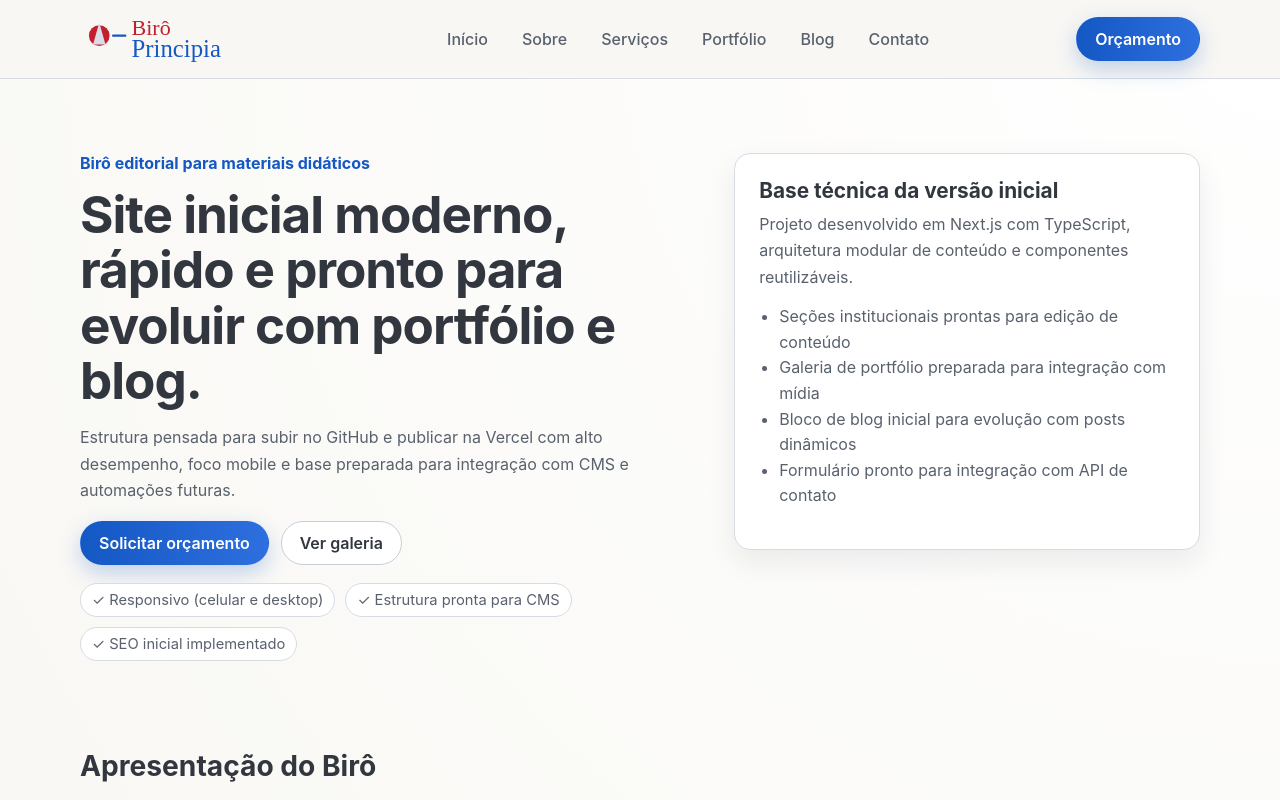
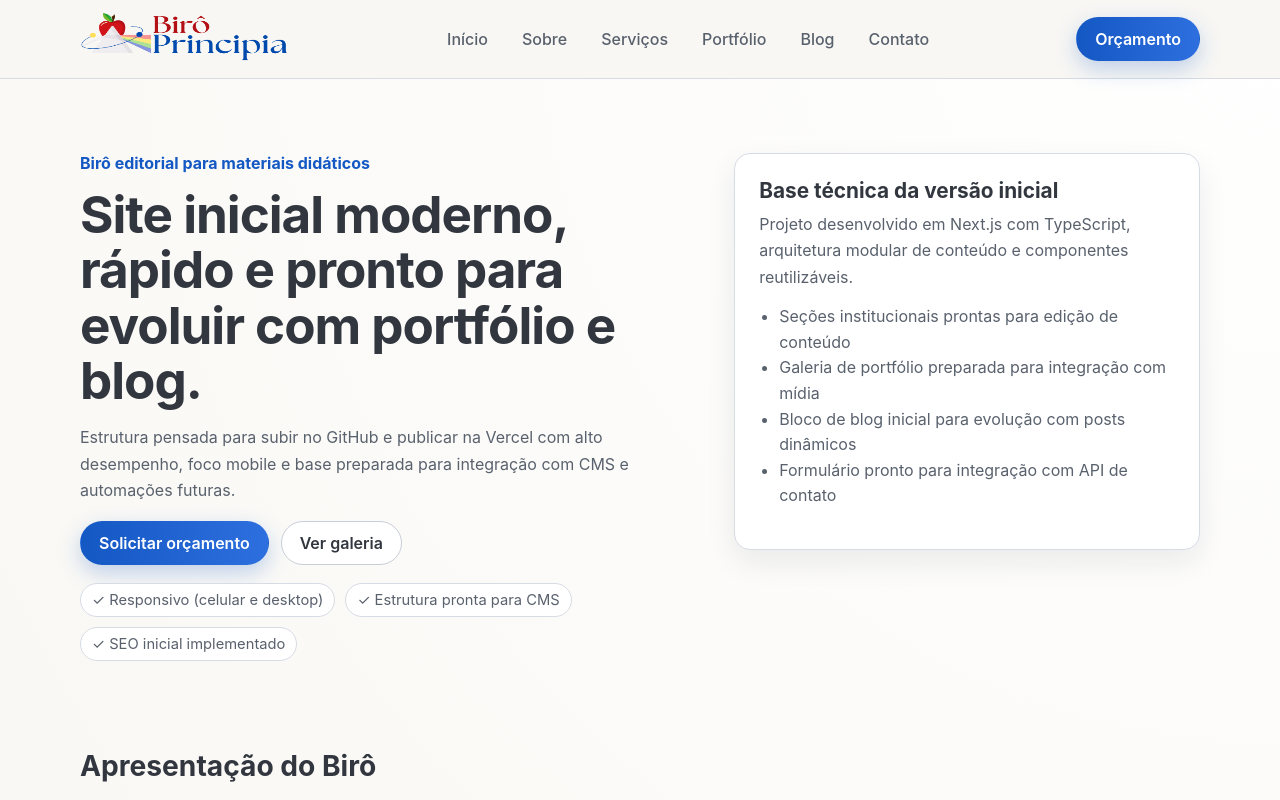
Before and after one commit to romenigdev/principia, a Next.js app: page / in a window 1280 px wide. Shown: the top 800 px of the page. Built offline with nearby package versions, Linux system fonts and the light colour scheme.

Commit message:
Substituição do logo e ajuste no código.

```diff
--- a/app/page.tsx
+++ b/app/page.tsx
@@ -9,7 +9,7 @@ const organizationSchema = {
   name: 'Birô Principia',
   description: 'Birô editorial focado em material didático, diagramação e revisão técnica.',
   url: 'https://www.exemplo.com.br',
-  logo: 'https://www.exemplo.com.br/logo-biro-principia.svg',
+  logo: 'https://www.exemplo.com.br/logo_principia.png',
 };
 
 export default function Home() {
@@ -20,7 +20,7 @@ export default function Home() {
       <header className="header">
         <div className="container nav">
           <a href="#inicio" className="brand" aria-label="Página inicial Birô Principia">
-            <Image src="/logo-biro-principia.svg" alt="Logotipo Birô Principia" width={220} height={68} priority />
+            <Image src="/logo_principia.png" alt="Logotipo Birô Principia" width={220} height={68} priority />
           </a>
 
           <nav aria-label="Navegação principal">
```
Also changed, not shown: public/logo_principia.png (added).
